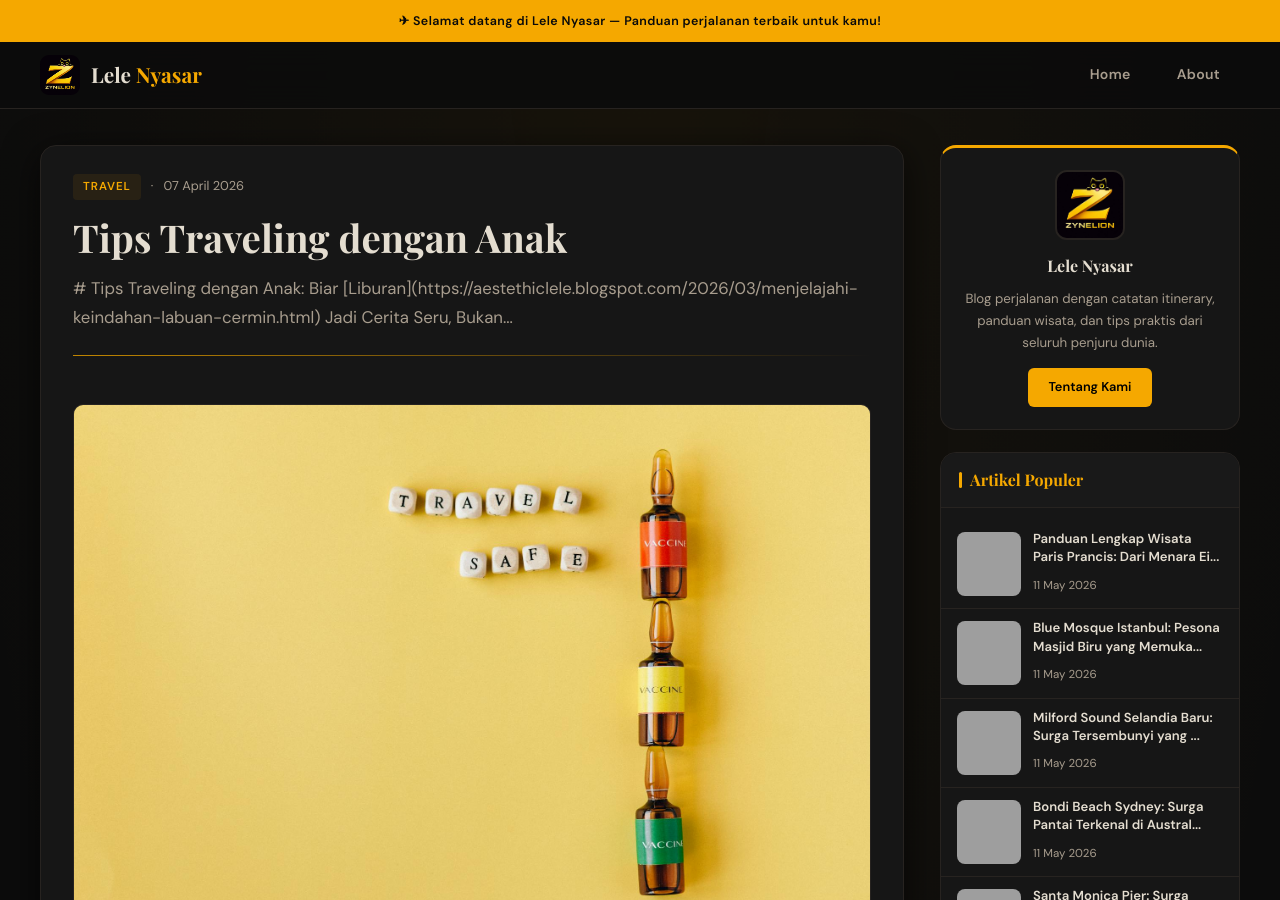
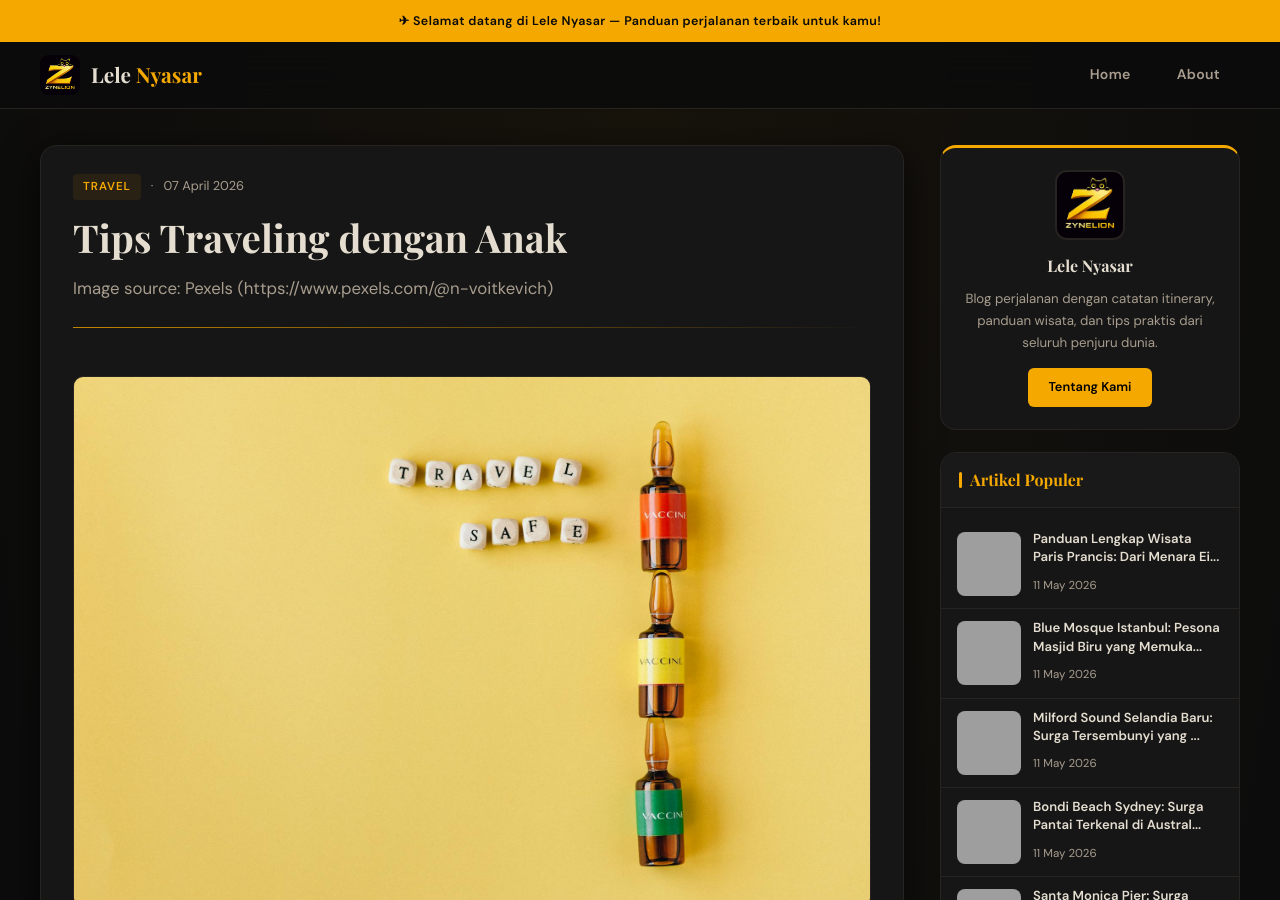
Before and after one commit to vwebe/lele, a Jekyll site: the page built from _posts/2026-04-07-tips-traveling-dengan-anak.md, in a window 1280 px wide and 900 px high. Built offline with Jekyll 4.4.1, drawn with Linux system fonts in a browser that asks for light colours; some web fonts are replaced; grey boxes are pictures that could not be loaded.

Commit message:
Fix SEO meta source: _posts/2026-04-07-tips-traveling-dengan-anak.md

```diff
--- a/_posts/2026-04-07-tips-traveling-dengan-anak.md
+++ b/_posts/2026-04-07-tips-traveling-dengan-anak.md
@@ -1,16 +1,21 @@
 ---
 layout: post
 title: "Tips Traveling dengan Anak"
+seo_title: "Tips Traveling dengan Anak"
+keyword: "tips traveling dengan anak"
 date: 2026-04-07 12:30:00 +0700
-categories: [travel]
-image: "/assets/images/auto/tips-traveling-dengan-anak.jpg"
-seo_title: "Tips Traveling dengan Anak"
-description: "# Tips Traveling dengan Anak: Biar [Liburan](https://aestethiclele.blogspot.com/2026/03/menjelajahi-keindahan-labuan-cermin.html) Jadi Cerita Seru, Bukan..."
-excerpt: "# Tips Traveling dengan Anak: Biar [Liburan](https://aestethiclele.blogspot.com/2026/03/menjelajahi-keindahan-labuan-cermin.html) Jadi Cerita Seru, Bukan..."
-keywords: "tips traveling dengan anak, tips traveling anak, travel, wisata tips traveling anak, panduan tips traveling anak, tips tips traveling anak"
-image_alt: "Tips Traveling dengan Anak"
+last_modified_at: 2026-05-12 17:35:39 +0700
+sitemap: true
 robots: "index, follow, max-snippet:-1, max-image-preview:large, max-video-preview:-1"
 googlebot: "index, follow, max-snippet:-1, max-image-preview:large, max-video-preview:-1"
+categories: ["travel"]
+tags: ["travel"]
+description: "Image source: Pexels (https://www.pexels.com/@n-voitkevich)"
+excerpt: "Image source: Pexels (https://www.pexels.com/@n-voitkevich)"
+keywords: "travel, tips, traveling, anak, wisata tips traveling anak, panduan tips traveling anak, tips tips traveling anak"
+image: "/assets/images/auto/tips-traveling-dengan-anak.jpg"
+image_alt: "Tips Traveling dengan Anak"
+seo_fixed_source: "sheet_keyword_h2p_v1"
 ---
 
 <img src="{{ "assets/images/auto/tips-traveling-dengan-anak.jpg" | relative_url }}" alt="Tips Traveling dengan Anak" loading="lazy" decoding="async">
```
